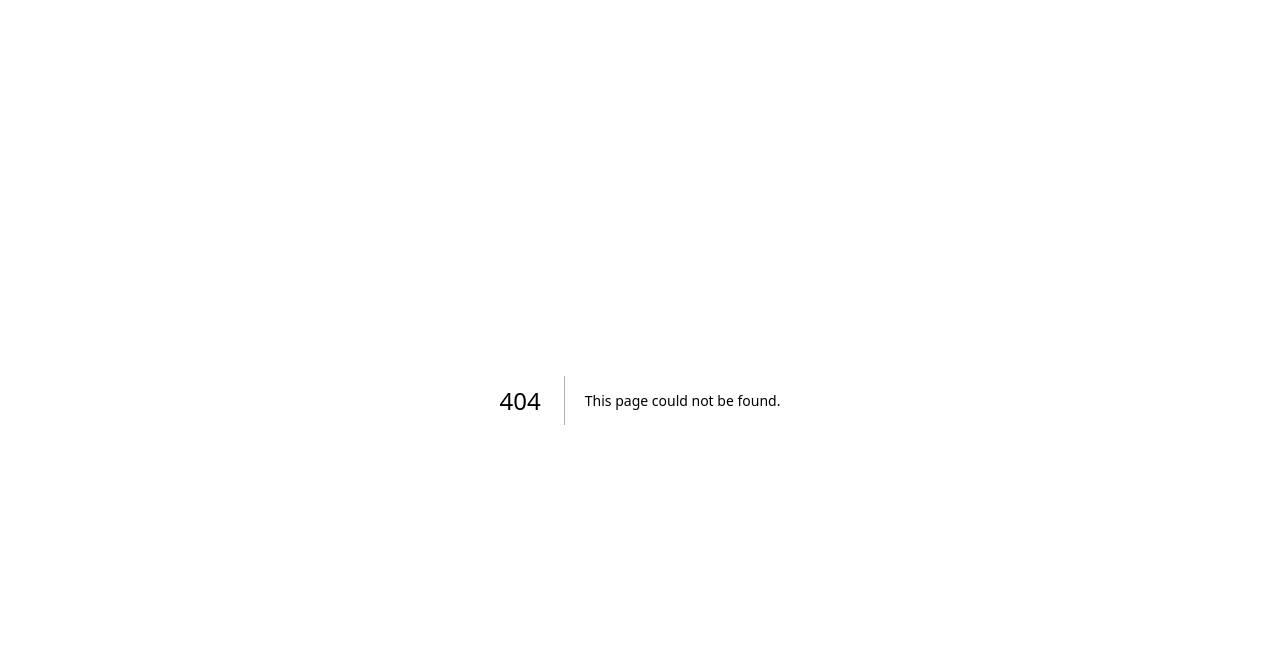
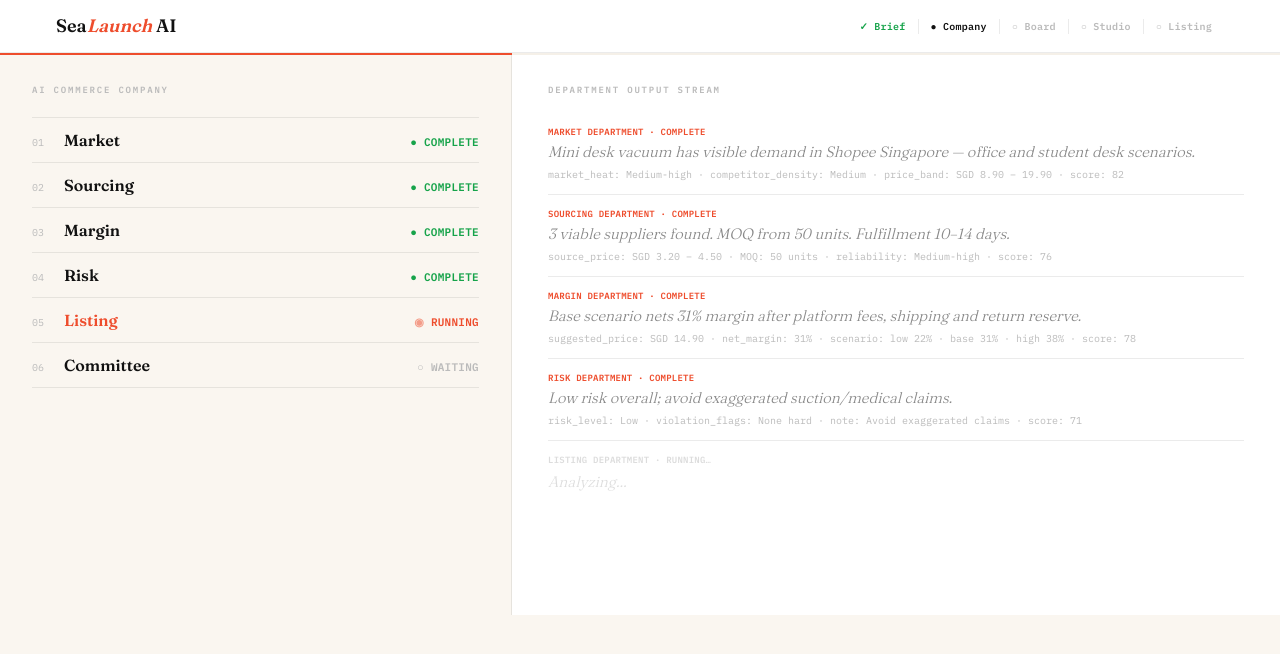
Before and after one commit to mayimian123/CodexHackathon_SEALaunch, a Next.js app: page /app/org-room in a window 1280 px wide. Before the commit this address had no page. Shown: the top 654 px of the page. Built offline with nearby package versions, Linux system fonts and the light colour scheme.

Commit message:
feat: Org Room with sequential dept status + output stream

```diff
--- /dev/null
+++ b/src/app/app/org-room/page.tsx
@@ -0,0 +1,108 @@
+"use client";
+
+import { useEffect, useState } from "react";
+import { useRouter } from "next/navigation";
+import { motion } from "framer-motion";
+import { DEPARTMENTS } from "@/lib/mock-data";
+import { StatusText } from "@/components/primitives/status";
+import type { DeptStatus } from "@/lib/types";
+
+const ORDER = DEPARTMENTS.map((d) => d.id);
+
+export default function OrgRoomPage() {
+  const router = useRouter();
+  // Simulate sequential completion: index of the dept currently running.
+  const [runningIndex, setRunningIndex] = useState(0);
+
+  useEffect(() => {
+    if (runningIndex >= ORDER.length) return;
+    const t = setTimeout(() => setRunningIndex((i) => i + 1), 1100);
+    return () => clearTimeout(t);
+  }, [runningIndex]);
+
+  function statusFor(i: number): DeptStatus {
+    if (i < runningIndex) return "complete";
+    if (i === runningIndex) return "running";
+    return "waiting";
+  }
+
+  const allDone = runningIndex >= ORDER.length;
+  const completed = DEPARTMENTS.filter((_, i) => statusFor(i) === "complete");
+
+  return (
+    <div className="grid min-h-[70vh] grid-cols-[2fr_3fr]">
+      {/* Left: department list */}
+      <div className="border-r hairline bg-ivory px-8 py-7">
+        <p className="font-mono text-[9px] font-semibold uppercase tracking-[0.2em] text-ink-faint mb-5">
+          AI Commerce Company
+        </p>
+        {DEPARTMENTS.map((d, i) => (
+          <div
+            key={d.id}
+            className="flex items-baseline gap-3 border-t hairline py-2.5 last:border-b"
+          >
+            <span className="font-mono text-[10px] text-ink-faint w-5">
+              {String(i + 1).padStart(2, "0")}
+            </span>
+            <span
+              className={`font-display text-base font-semibold flex-1 ${
+                statusFor(i) === "running" ? "text-orange" : "text-ink"
+              }`}
+            >
+              {d.shortName}
+            </span>
+            <StatusText status={statusFor(i)} />
+          </div>
+        ))}
+      </div>
+
+      {/* Right: output stream */}
+      <div className="bg-surface px-9 py-7">
+        <div className="flex items-center justify-between mb-4">
+          <p className="font-mono text-[9px] font-semibold uppercase tracking-[0.2em] text-ink-faint">
+            Department Output Stream
+          </p>
+          {allDone && (
+            <button
+              onClick={() => router.push("/app/board")}
+              className="bg-orange px-4 py-2 font-display text-xs font-black text-white"
+            >
+              View Opportunity Board →
+            </button>
+          )}
+        </div>
+
+        {completed.map((d) => (
+          <motion.div
+            key={d.id}
+            initial={{ opacity: 0, y: 12 }}
+            animate={{ opacity: 1, y: 0 }}
+            className="border-b hairline py-3"
+          >
+            <p className="font-mono text-[9px] font-semibold uppercase tracking-wide text-orange mb-1">
+              {d.department} · Complete
+            </p>
+            <p className="font-display text-[15px] font-light italic text-ink-soft leading-snug">
+              {d.keyFinding}
+            </p>
+            <p className="font-mono text-[10px] text-ink-faint mt-1">
+              {d.outputPreview.map((o) => `${o.label}: ${o.value}`).join(" · ")} · score:{" "}
+              {d.score}
+            </p>
+          </motion.div>
+        ))}
+
+        {!allDone && (
+          <div className="py-3 opacity-50">
+            <p className="font-mono text-[9px] font-semibold uppercase tracking-wide text-ink-faint mb-1">
+              {DEPARTMENTS[runningIndex]?.department} · Running…
+            </p>
+            <p className="font-display text-[15px] font-light italic text-ink-faint">
+              Analyzing…
+            </p>
+          </div>
+        )}
+      </div>
+    </div>
+  );
+}
```
